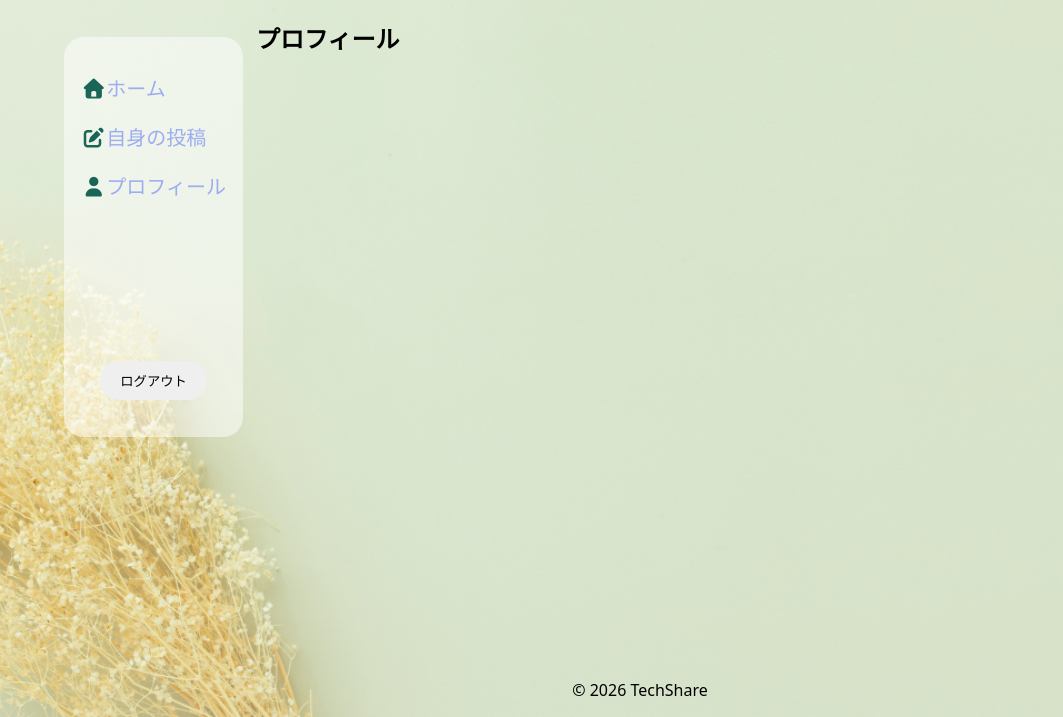
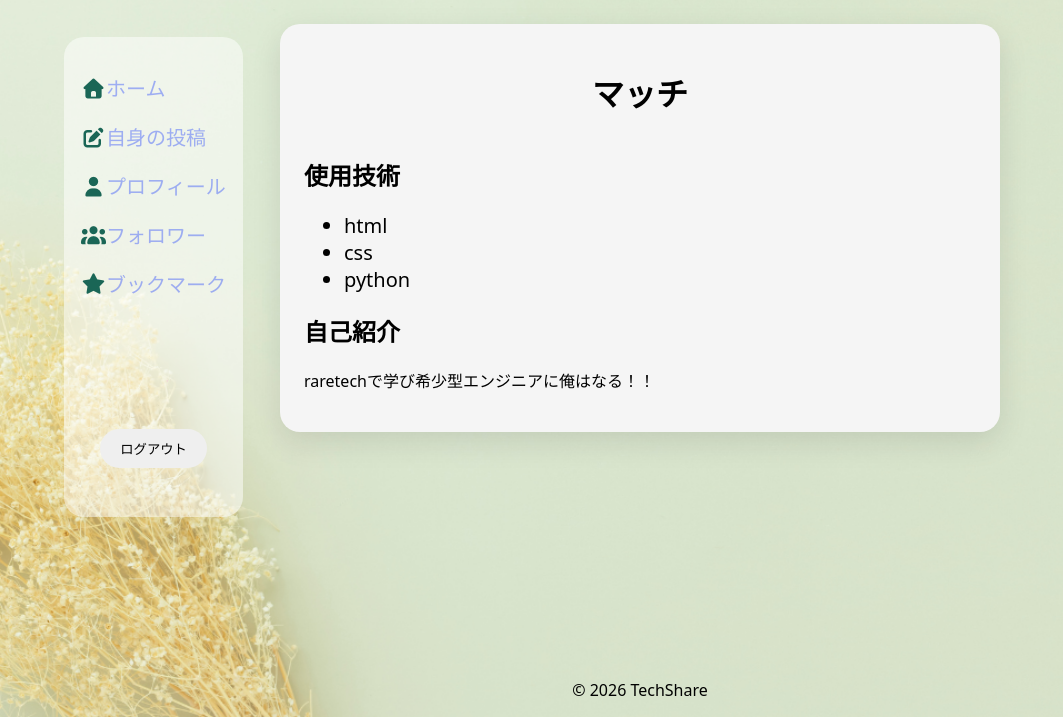
Before and after one commit to gorimax/hackathon_sns_f_team, a Flask app: template SNSApp/templates/auth/profile.html in a window 1280 px wide. Shown: the part 83-800 px from the top of the page, without its empty margins (0-1063 px from the left). Run offline with Flask 2, Linux system fonts and the light colour scheme; the template is opened without the code that fills it, so the values that code supplies are empty; some libraries are stand-ins or nearby versions.

Commit message:
menu.htmlにbookmarkとfollowerを追加、profileページに要素追加、profile.cssの作成

```diff
--- a/SNSApp/static/css/base.css
+++ b/SNSApp/static/css/base.css
@@ -79,8 +79,8 @@ footer {
     display: flex;
     flex-direction: column;
     width: 14%;
-    height: 50%;
-    top: 40%;
+    height: 60%;
+    top: 45%;
     left: 5%;
     transform: translateY(-50%);
     position: fixed;
--- /dev/null
+++ b/SNSApp/static/css/profile.css
@@ -0,0 +1,27 @@
+.profile {
+    display: flex;
+    justify-content: center;
+    padding: 24px;
+}
+
+.profile-card {
+    max-width: 800px;
+    width: 100%;
+    padding: 24px;
+    background-color: #f5f5f5;
+    border-radius: 20px;
+    box-shadow: 0 10px 30px rgba(0, 0, 0, 0.1);
+}
+
+.profile-dock-wrap{
+   display: flex;
+   justify-content: center;
+}
+
+.profile-dock {
+    text-align: center;
+    /* background-color: gray; */
+    width: 250px;
+    border-radius: 20px;
+
+}
--- a/SNSApp/templates/auth/profile.html
+++ b/SNSApp/templates/auth/profile.html
@@ -6,8 +6,34 @@ Profile - TechShare
 
 {% block page_css %}
 <link rel="stylesheet" href="{{ url_for('static', filename='css/auth.css')}}">
+<link rel="stylesheet" href="{{ url_for('static',filename='css/profile.css')}}">
 {% endblock %}
 
 {% block content %}
-<h2>プロフィール</h2>
+<!-- プロフィールカード -->
+<main class="profile">
+    <div class="profile-card">
+        <!-- プロフィール内のヘッダー -->
+        <div class="profile-header">
+            <div class="profile-dock-wrap">
+                <div class="profile-dock">
+                    <h1 class="profile-name">マッチ</h1>
+                </div>
+            </div>
+        </div>
+        <!-- 使用技術 -->
+        <section class="technology">
+            <h2 class="technology-title">使用技術</h2>
+            <ul class="stack">
+                <li class="skill">html</li>
+                <li class="skill">css</li>
+                <li class="skill">python</li>
+            </ul>
+        </section>
+        <section class="self-introduction">
+            <h2>自己紹介</h2>
+            <p>raretechで学び希少型エンジニアに俺はなる！！</p>
+        </section>
+    </div>
+</main>
 {% endblock %}
--- a/SNSApp/templates/common/menu.html
+++ b/SNSApp/templates/common/menu.html
@@ -5,6 +5,8 @@
              <li><a href="{{ url_for('posts_view')}}"><i class="fas fa-home" style="color: #1A6656;"></i>ホーム</a></li>
             <li><a href="{{ url_for('myposts_view')}}"><i class="fas fa-edit" style="color: #1A6656;"></i>自身の投稿</a></li>
             <li><a href="{{ url_for('profile_view')}}"><i class="fas fa-user" style="color: #1A6656;"></i>プロフィール</a></li>
+            <li><a href="{{ url_for('my_followers')}}"><i class="fas fa-users" style="color: #1A6656;"></i>フォロワー</a></li>
+            <li><a href="{{ url_for('my_bookmark')}}"><i class="fas fa-star" style="color: #1A6656;"></i>ブックマーク</a></li>
         </ul>
     </nav>
     <button class="logout" onclick="location.href='{{url_for('logout')}}'">ログアウト</button>
```
